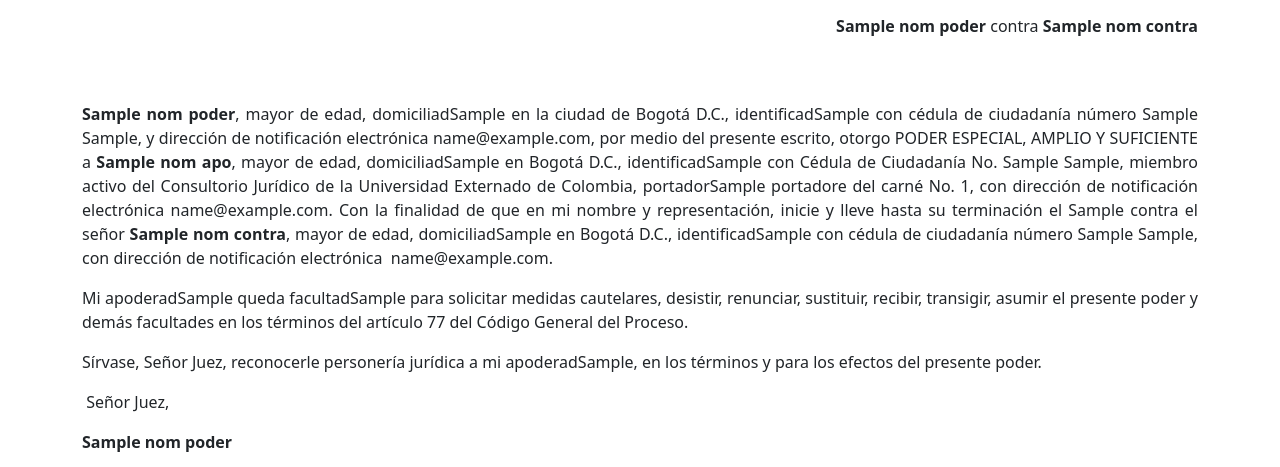
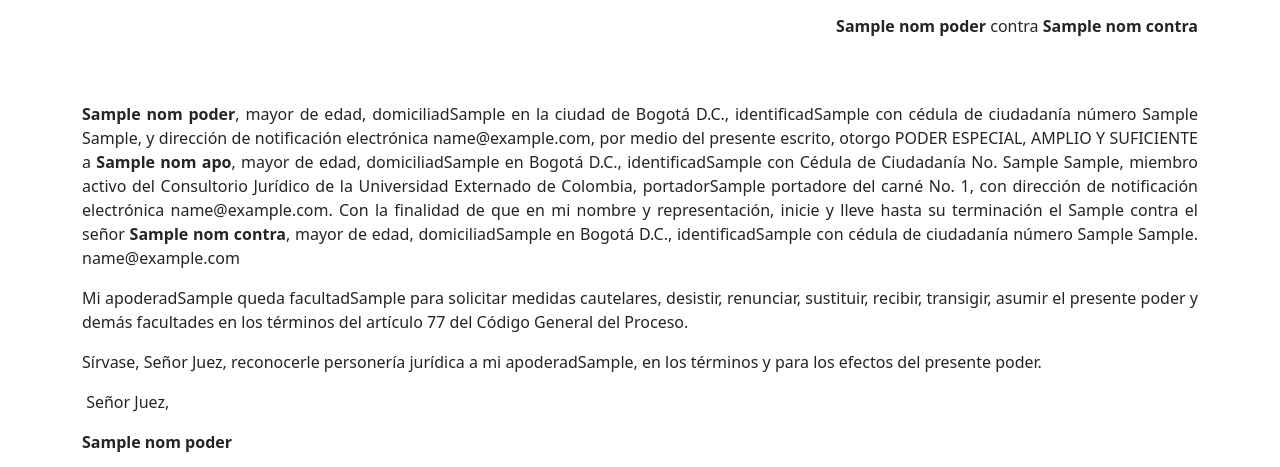
Before and after one commit to Valentinagm1/semillero, a Flask app: template habeas_app/templates/form_poder.html in a window 1280 px wide. Shown: the part 512-979 px from the top of the page. Run offline with Flask 2, Linux system fonts and the light colour scheme; the template is opened without the code that fills it: most values are stand-ins (such as "Sample title", 1, 10 or a date in 2020).

Commit message:
Texto html 0.02

```diff
--- a/habeas_app/app.py
+++ b/habeas_app/app.py
@@ -148,7 +148,7 @@ def form_poder():
     nom_apo = request.form.get('nom_apo').upper()
     gen_apo = request.form.get('gen_apo')
     gen_apo = 'o' if gen_apo == 'm' else 'a'
-    portadore = '' if gen_apo == '0' else 'a'
+    portadore = '' if gen_apo == 'o' else 'a'
     email_apo = request.form.get('email_apo').lower()
     email_apo_otro = request.form.get('email_apo_otro').lower()
     id_apo = request.form.get('id_apo')
@@ -165,8 +165,10 @@ def form_poder():
     print("Soy Email contra",request.form.get('email_contra'))
     if request.form.get('email_contra') != "":
         email_2 = request.form.get('email_contra').lower()
+        email_2 = email_req
+        email_2 = f'''Con direcci&oacute;n de notificaci&oacute;n electr&oacute;nica &nbsp;{email_req}.'''
     else:
-        email_2 = "Sin correo"
+        email_2 = ""
 
 
 
@@ -177,12 +179,12 @@ def form_poder():
         email_apo = 'Lorem ipmsum'
     elif email_apo == 'penal':
         email_apo = 'Lorem ipmsum'
-    elif email_apo == 'administrativo':
-        email_apo='Lorem ipmsum'
+    elif email_apo == 'publico':
+        email_apo='conjurpublico@uexternado.edu.co'
     elif email_apo == 'laboral':
         email_apo ='lorem ipsum'
     elif email_apo_otro:
-        if email_apo != '':
+        if email_apo != None:
             email_apo= email_apo_otro
     #---------------------------TEXTO--------------------------------------------
 
@@ -224,21 +226,21 @@ def form_poder():
     <p><strong>Se&ntilde;or, </strong></p>
     <p style="text-align: justify;"><strong>Juez</strong></p>
     <p style="text-align: justify;"><strong>E.&nbsp;&nbsp;&nbsp;&nbsp;&nbsp; .S&nbsp;&nbsp;&nbsp;&nbsp;&nbsp;&nbsp;&nbsp; D.</strong></p>
-    <p style="text-align: right; padding-left: 480px;"><strong>REFERENCIA: </strong>{{tipo_proceso}} de</p>
-    <p style="text-align: right; padding-left: 480px;"><strong>{{nom_poder}}</strong> contra <strong>{{nom_contra}}</strong></p>
+    <p style="text-align: right; padding-left: 480px;"><strong>REFERENCIA: </strong>{tipo_proceso} de</p>
+    <p style="text-align: right; padding-left: 480px;"><strong>{nom_poder}</strong> contra <strong>{nom_contra}</strong></p>
     <br><br>
-    <p style="text-align: justify;"><strong>{{nom_poder}}</strong>, mayor de edad, domiciliad{{gen_poder}} en la ciudad de Bogot&aacute; D.C., identificad{{gen_poder}} con c&eacute;dula de ciudadan&iacute;a n&uacute;mero {{id_poder}} {{ced_poder}}, y direcci&oacute;n de notificaci&oacute;n electr&oacute;nica {{email}}, por medio del presente escrito, otorgo PODER ESPECIAL, AMPLIO Y SUFICIENTE a <strong>{{nom_apo}}</strong>, mayor de edad, domiciliad{{gen_apo}} en Bogot&aacute; D.C., identificad{{gen_apo}} con C&eacute;dula de Ciudadan&iacute;a No. {{id_apo}} {{ced_apo}}, miembro activo del Consultorio Jur&iacute;dico de la Universidad Externado de Colombia, portador{{portadore}} del carn&eacute; No. {{num_car}}, con direcci&oacute;n de notificaci&oacute;n electr&oacute;nica {{email_apo}}. Con la finalidad de que en mi nombre y representaci&oacute;n, inicie y lleve hasta su terminaci&oacute;n el {{tipo_proceso}} contra el se&ntilde;or <strong>{{nom_contra}}</strong>, mayor de edad, domiciliad{{gen_contra}} en Bogot&aacute; D.C., identificad{{gen_contra}} con c&eacute;dula de ciudadan&iacute;a n&uacute;mero {{id_contra}} {{ced_contra}}, con direcci&oacute;n de notificaci&oacute;n electr&oacute;nica &nbsp;{{email_2}}.</p>
-    <p style="text-align: justify;">Mi apoderad{{gen_apo}} queda facultad{{gen_apo}} para solicitar medidas cautelares, desistir, renunciar, sustituir, recibir, transigir, asumir el presente poder y dem&aacute;s facultades en los t&eacute;rminos del art&iacute;culo 77 del C&oacute;digo General del Proceso.</p>
-    <p>S&iacute;rvase, Se&ntilde;or Juez, reconocerle personer&iacute;a jur&iacute;dica a mi apoderad{{gen_apo}}, en los t&eacute;rminos y para los efectos del presente poder.</p>
+    <p style="text-align: justify;"><strong>{nom_poder}</strong>, mayor de edad, domiciliad{gen_poder} en la ciudad de Bogot&aacute; D.C., identificad{gen_poder} con c&eacute;dula de ciudadan&iacute;a n&uacute;mero {id_poder} {ced_poder}, y direcci&oacute;n de notificaci&oacute;n electr&oacute;nica {email}, por medio del presente escrito, otorgo PODER ESPECIAL, AMPLIO Y SUFICIENTE a <strong>{nom_apo}</strong>, mayor de edad, domiciliad{gen_apo} en Bogot&aacute; D.C., identificad{gen_apo} con C&eacute;dula de Ciudadan&iacute;a No. {id_apo} {ced_apo}, miembro activo del Consultorio Jur&iacute;dico de la Universidad Externado de Colombia, portador{portadore} del carn&eacute; No. {num_car}, con direcci&oacute;n de notificaci&oacute;n electr&oacute;nica {email_apo}. Con la finalidad de que en mi nombre y representaci&oacute;n, inicie y lleve hasta su terminaci&oacute;n el {tipo_proceso} contra el se&ntilde;or <strong>{nom_contra}</strong>, mayor de edad, domiciliad{gen_contra} en Bogot&aacute; D.C., identificad{gen_contra} con c&eacute;dula de ciudadan&iacute;a n&uacute;mero {id_contra} {ced_contra}. {email_2}</p>
+    <p style="text-align: justify;">Mi apoderad{gen_apo} queda facultad{gen_apo} para solicitar medidas cautelares, desistir, renunciar, sustituir, recibir, transigir, asumir el presente poder y dem&aacute;s facultades en los t&eacute;rminos del art&iacute;culo 77 del C&oacute;digo General del Proceso.</p>
+    <p>S&iacute;rvase, Se&ntilde;or Juez, reconocerle personer&iacute;a jur&iacute;dica a mi apoderad{gen_apo}, en los t&eacute;rminos y para los efectos del presente poder.</p>
     <p>&nbsp;Se&ntilde;or Juez,</p>
-    <p><strong>{{nom_poder}}</strong></p>
-    <p>{{id_poder}} No. {{ced_poder}}</p>
+    <p><strong>{nom_poder}</strong></p>
+    <p>{id_poder} No. {ced_poder}</p>
     <br>
     <p>Acepto,</p>
-    <p><strong>{{nom_apo}}</strong></p>
-    <p>{{id_apo}} No. {{ced_apo}}</p>
-    <p>Carn&eacute; Consultorio : {{num_car}}</p>
-    <p>Direcci&oacute;n de notificaci&oacute;n electr&oacute;nica: {{email_apo}}</p>"""
+    <p><strong>{nom_apo}</strong></p>
+    <p>{id_apo} No. {ced_apo}</p>
+    <p>Carn&eacute; Consultorio : {num_car}</p>
+    <p>Direcci&oacute;n de notificaci&oacute;n electr&oacute;nica: {email_apo}</p>"""
 
     class MyFPDF(FPDF, HTMLMixin):
         pass
@@ -246,7 +248,7 @@ def form_poder():
     pdf1 = MyFPDF()
     pdf1.set_margins(left= 15.0, top=12.5, right=15.0)
     pdf1.add_page()
-    pdf1.write_html(poder)
+    #pdf1.write_html(poder)
     pdf1.output('poder_'+nom_apo[:4]+num_car[:-3]+'.pdf', 'F')
 
 
--- a/habeas_app/templates/form_poder.html
+++ b/habeas_app/templates/form_poder.html
@@ -19,7 +19,7 @@
     <p style="text-align: right; padding-left: 480px;"><strong>REFERENCIA: </strong>{{tipo_proceso}} de</p>
     <p style="text-align: right; padding-left: 480px;"><strong>{{nom_poder}}</strong> contra <strong>{{nom_contra}}</strong></p>
     <br><br>
-    <p style="text-align: justify;"><strong>{{nom_poder}}</strong>, mayor de edad, domiciliad{{gen_poder}} en la ciudad de Bogot&aacute; D.C., identificad{{gen_poder}} con c&eacute;dula de ciudadan&iacute;a n&uacute;mero {{id_poder}} {{ced_poder}}, y direcci&oacute;n de notificaci&oacute;n electr&oacute;nica {{email}}, por medio del presente escrito, otorgo PODER ESPECIAL, AMPLIO Y SUFICIENTE a <strong>{{nom_apo}}</strong>, mayor de edad, domiciliad{{gen_apo}} en Bogot&aacute; D.C., identificad{{gen_apo}} con C&eacute;dula de Ciudadan&iacute;a No. {{id_apo}} {{ced_apo}}, miembro activo del Consultorio Jur&iacute;dico de la Universidad Externado de Colombia, portador{{portadore}} del carn&eacute; No. {{num_car}}, con direcci&oacute;n de notificaci&oacute;n electr&oacute;nica {{email_apo}}. Con la finalidad de que en mi nombre y representaci&oacute;n, inicie y lleve hasta su terminaci&oacute;n el {{tipo_proceso}} contra el se&ntilde;or <strong>{{nom_contra}}</strong>, mayor de edad, domiciliad{{gen_contra}} en Bogot&aacute; D.C., identificad{{gen_contra}} con c&eacute;dula de ciudadan&iacute;a n&uacute;mero {{id_contra}} {{ced_contra}}, con direcci&oacute;n de notificaci&oacute;n electr&oacute;nica &nbsp;{{email_2}}.</p>
+    <p style="text-align: justify;"><strong>{{nom_poder}}</strong>, mayor de edad, domiciliad{{gen_poder}} en la ciudad de Bogot&aacute; D.C., identificad{{gen_poder}} con c&eacute;dula de ciudadan&iacute;a n&uacute;mero {{id_poder}} {{ced_poder}}, y direcci&oacute;n de notificaci&oacute;n electr&oacute;nica {{email}}, por medio del presente escrito, otorgo PODER ESPECIAL, AMPLIO Y SUFICIENTE a <strong>{{nom_apo}}</strong>, mayor de edad, domiciliad{{gen_apo}} en Bogot&aacute; D.C., identificad{{gen_apo}} con C&eacute;dula de Ciudadan&iacute;a No. {{id_apo}} {{ced_apo}}, miembro activo del Consultorio Jur&iacute;dico de la Universidad Externado de Colombia, portador{{portadore}} del carn&eacute; No. {{num_car}}, con direcci&oacute;n de notificaci&oacute;n electr&oacute;nica {{email_apo}}. Con la finalidad de que en mi nombre y representaci&oacute;n, inicie y lleve hasta su terminaci&oacute;n el {{tipo_proceso}} contra el se&ntilde;or <strong>{{nom_contra}}</strong>, mayor de edad, domiciliad{{gen_contra}} en Bogot&aacute; D.C., identificad{{gen_contra}} con c&eacute;dula de ciudadan&iacute;a n&uacute;mero {{id_contra}} {{ced_contra}}. {{email_2}}</p>
     <p style="text-align: justify;">Mi apoderad{{gen_apo}} queda facultad{{gen_apo}} para solicitar medidas cautelares, desistir, renunciar, sustituir, recibir, transigir, asumir el presente poder y dem&aacute;s facultades en los t&eacute;rminos del art&iacute;culo 77 del C&oacute;digo General del Proceso.</p>
     <p>S&iacute;rvase, Se&ntilde;or Juez, reconocerle personer&iacute;a jur&iacute;dica a mi apoderad{{gen_apo}}, en los t&eacute;rminos y para los efectos del presente poder.</p>
     <p>&nbsp;Se&ntilde;or Juez,</p>
--- a/habeas_app/templates/poder.html
+++ b/habeas_app/templates/poder.html
@@ -70,11 +70,11 @@
 
               <div class="input-group mb-3">
                 <div class="input-group-prepend">
-                  <select id="genstate" class="form-control border-secondary" name = 'email_apo'required>
+                  <select id="genstate" class="form-control border-secondary" name = 'email_apo'>
                       <option value=''>🔽 Elige el correo de la sala a usar</option>
                       <option value='laboral'>Laboral</option>
                       <option value='civil'>Civil</option>
-                      <option value='administrativo'>Administrativo</option>
+                      <option value='publico'>Público</option>
                       <option value='penal'>Penal</option>
                       <option value='comercial'>Comercial</option>
                   </select>
```
Also changed, not shown: 2 other files.
